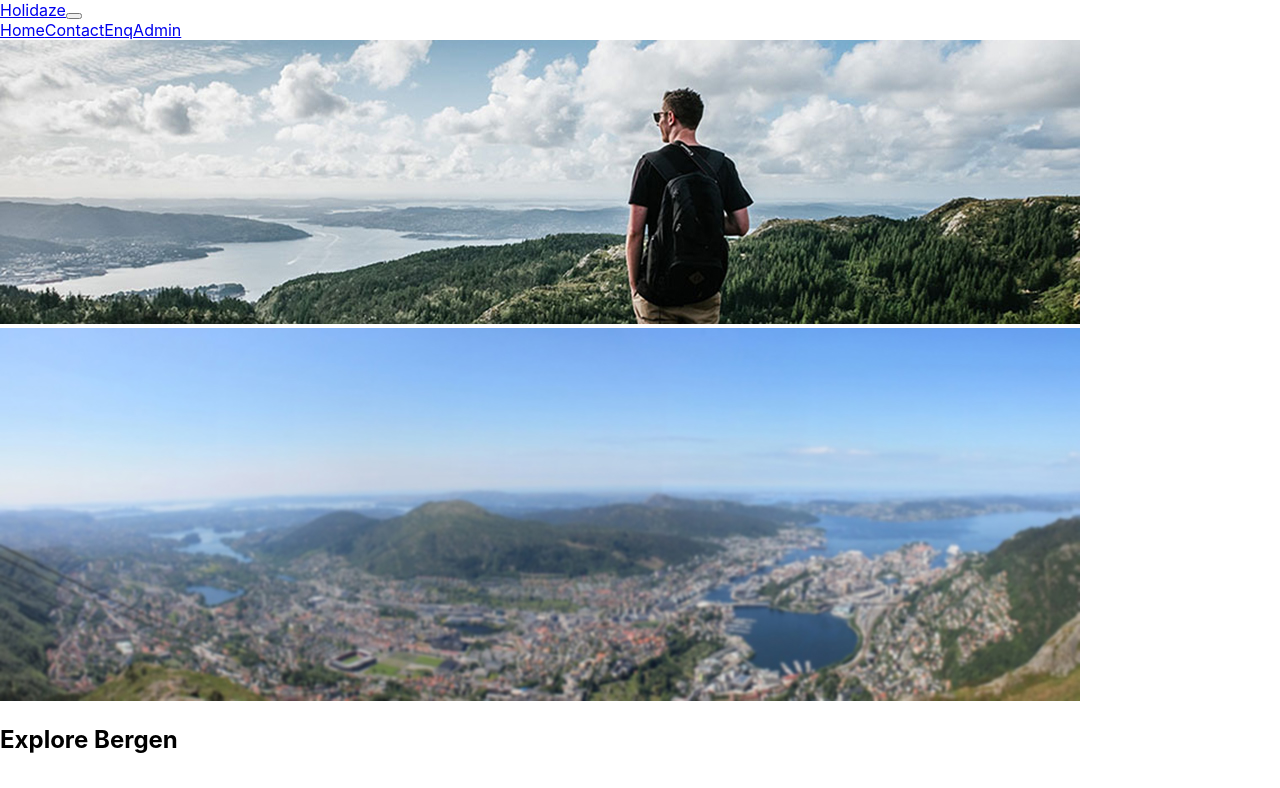
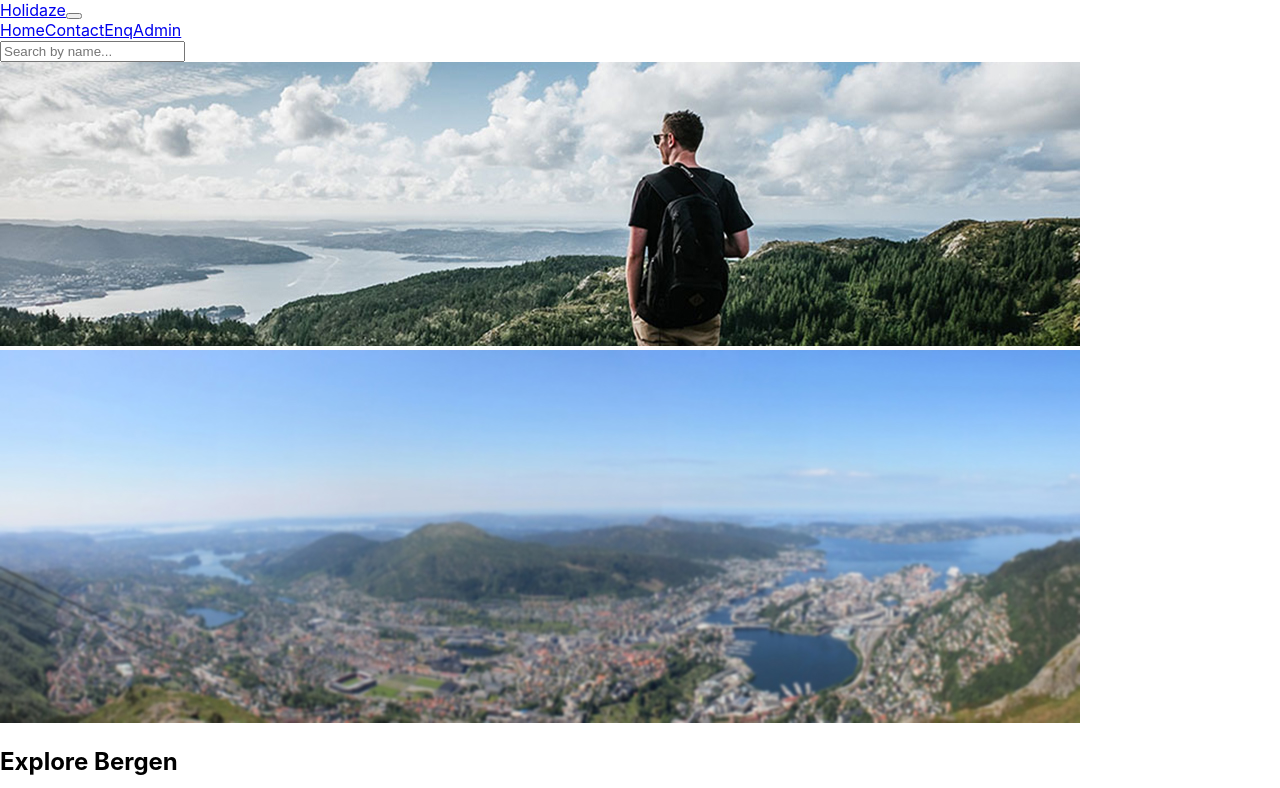
Before and after one commit to ca2roaldsoy/ProjectExam-2, a React (Create React App) app: page / in a window 1280 px wide. Shown: the top 788 px of the page. Built offline with nearby package versions, Linux system fonts and the light colour scheme; no server answers; the HTML template or start-up script is replaced by a standard one.

Commit message:
added cors policy to api

```diff
--- a/src/components/visitorSite/home/Home.js
+++ b/src/components/visitorSite/home/Home.js
@@ -5,6 +5,7 @@ import ImgBlur from "../../../images/bergen/bergen_blur_v2.jpg";
 import Image from "react-bootstrap/Image";
 import Footer from "../footer/Footer";
 import { BASE_URL, FETCH_OPTIONS } from "../../../constants/api";
+import Search from "./Search";
 
 function Home() {
   const [establishments, setEstablishments] = useState([]);
@@ -23,10 +24,10 @@ function Home() {
       .catch((err) => console.log(err));
   }, [url]);
 
-  const findEstablishment = function (e) {
+  const findEstablishment = (e) => {
     const lowerCaseValue = e.target.value.toLowerCase();
-    const filterEstablishments = establishments.filter((establishment) => {
-      const lowerCaseEst = establishment.toLowerCase();
+    const filterEstablishments = establishments.filter((establish) => {
+      const lowerCaseEst = establish.name.toLowerCase();
 
       if (lowerCaseEst.includes(lowerCaseValue)) {
         return true;
@@ -38,6 +39,7 @@ function Home() {
 
   return (
     <>
+      <Search handleSearch={findEstablishment} />
       <Image src={ImgTop} alt="man on hike looking over Bergen" fluid />
       <Image src={ImgBlur} alt="panorama view over Bergen" fluid />
       <h2>Explore Bergen</h2>
--- a/src/constants/api.js
+++ b/src/constants/api.js
@@ -1,6 +1,6 @@
 const KEY = "5ea81ad23851a633426eb802";
 export const BASE_URL =
-  "https://us-central1-noroff-final-exam.cloudfunctions.net/api/v1/";
+  "https://cors-anywhere.herokuapp.com/https://us-central1-noroff-final-exam.cloudfunctions.net/api/v1/";
 export const FETCH_OPTIONS = {
   headers: {
     "Content-Type": "application/json",
```
